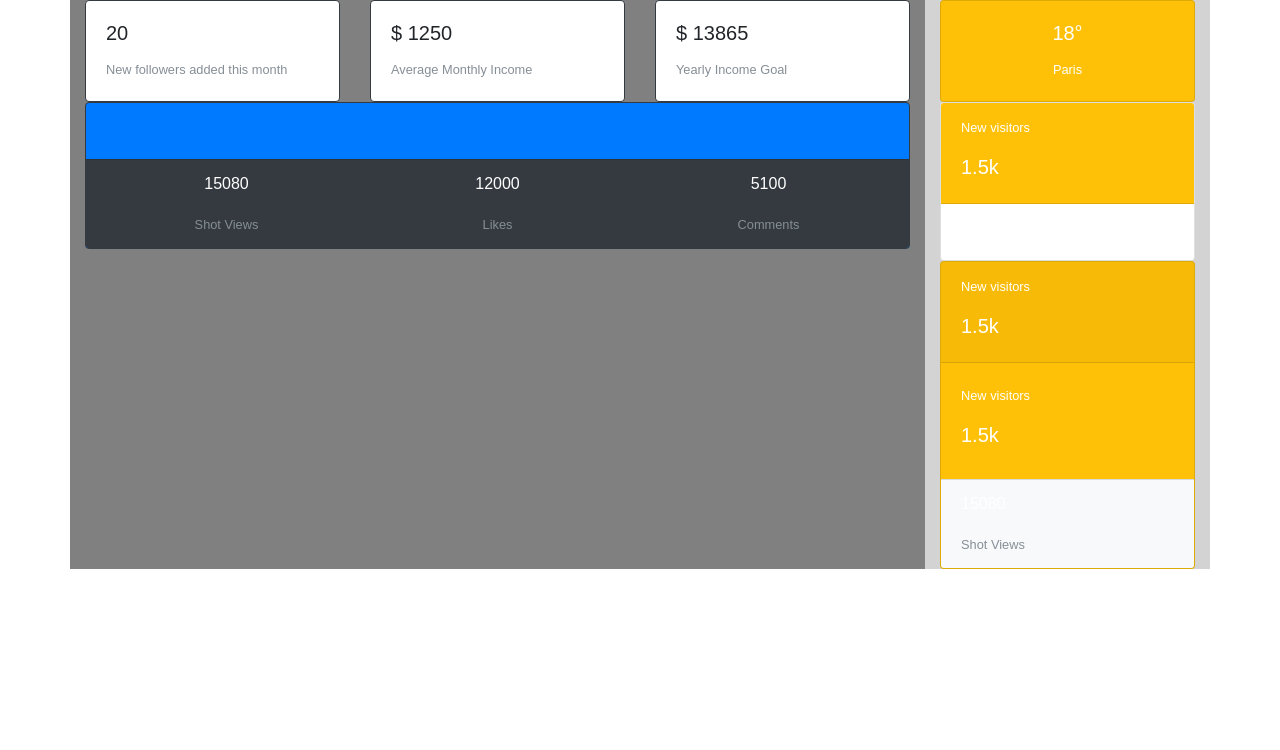
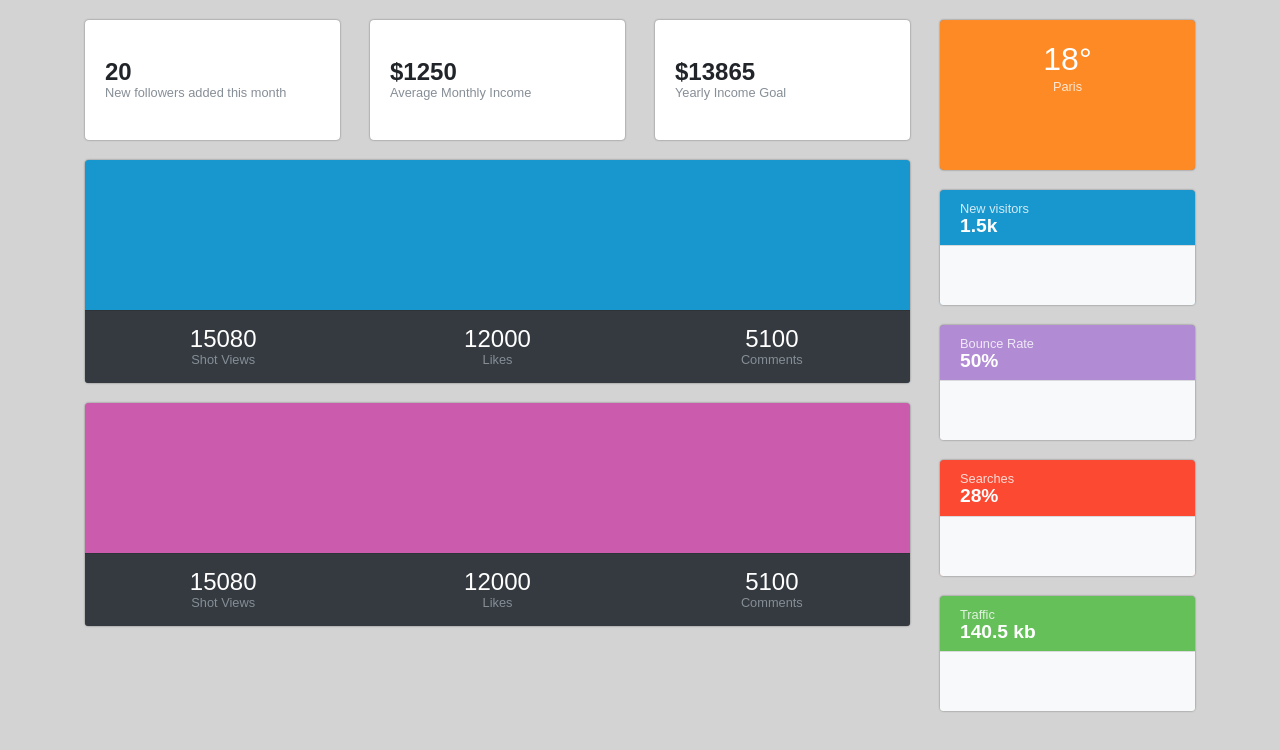
Before and after one commit to brimarq/react-components-panels, a React app: page / in a window 1280 px wide. Built offline with nearby package versions, Linux system fonts and the light colour scheme.

Commit message:
updated layout

```diff
--- a/src/app/App.css
+++ b/src/app/App.css
@@ -1,5 +1,10 @@
+body {
+  background-color: lightgrey;
+}
+
 .App {
   text-align: center;
+  margin: 20px 0px;
 }
 
 .App-logo {
@@ -26,3 +31,9 @@
   from { transform: rotate(0deg); }
   to { transform: rotate(360deg); }
 }
+
+div.card {
+  border: none;
+  box-shadow: 0px 0px 2px rgba(0, 0, 0, 0.5);
+  line-height: 1;
+}
--- a/src/components/main-content/main-content.css
+++ b/src/components/main-content/main-content.css
@@ -1,3 +1,39 @@
-.main-content {
-  background-color: gray;
+.main-content .card-deck .card {
+  margin-bottom: 20px;
+  line-height: 1;
 }
+
+.main-content .card-deck .card .card-body {
+  padding: 40px 20px;
+}
+
+.main-content .card-deck .card .card-body .card-title {
+  font-weight: bold;
+  font-size: 1.5em;
+}
+
+.main-content .card-deck .card .card-title {
+  margin-bottom: 0px;
+}
+
+.main-content .widecards .card {
+  margin-bottom: 20px;
+}
+
+
+
+.main-content .widecards .card .card-body {
+  height: 150px;
+}
+
+.main-content .widecards .card .card-footer .card-title {
+  font-size: 1.5em;
+}
+
+.main-content .widecards div.card:first-child {
+  background-color: #1897CE;
+}
+
+.main-content .widecards div.card:last-child {
+  background-color: #CB5CAD;
+}
--- a/src/components/main-content/main-content.js
+++ b/src/components/main-content/main-content.js
@@ -1,5 +1,6 @@
 import React, {Component} from 'react';
 import './main-content.css';
+import Panel from '../panel/panel';
 
 class MainContent extends Component {
   render() {
@@ -8,50 +9,72 @@ class MainContent extends Component {
 
         <div className="card-deck">
 
-          <div className="card text-left border-dark">
+          <div className="card text-left">
             <div className="card-body">
-              <h5 className="card-title">20</h5>
+              <p className="card-title">20</p>
               <p className="card-text"><small className="text-muted">New followers added this month</small></p>
             </div>
           </div>
 
-          <div className="card text-left border-dark">
+          <div className="card text-left">
             <div className="card-body">
-              <h5 className="card-title">$ 1250</h5>
+              <p className="card-title">$1250</p>
               <p className="card-text"><small className="text-muted">Average Monthly Income</small></p>
             </div>
           </div>
 
-          <div className="card text-left border-dark">
+          <div className="card text-left">
             <div className="card-body">
-              <h5 className="card-title">$ 13865</h5>
+              <p className="card-title">$13865</p>
               <p className="card-text"><small className="text-muted">Yearly Income Goal</small></p>
             </div>
           </div>
 
         </div> {/* .card-deck */}
 
-        <div className="card text-center bg-primary border-dark">
-          <div className="card-body">
-            <p></p>
-          </div>
-          <div className="card-footer text-white bg-dark">
+        <div className="widecards">
+          <div className="card text-center">
+            <div className="card-body"></div>
+            <div className="card-footer text-white bg-dark p-3">
               <div className="row">
                 <div className="col">
-                <p className="card-text">15080</p>
+                  <p className="card-title mb-0">15080</p>
                   <p className="card-text"><small className="text-muted">Shot Views</small></p>
                 </div>
                 <div className="col">
-                <p className="card-text">12000</p>
+                  <p className="card-title mb-0">12000</p>
                   <p className="card-text"><small className="text-muted">Likes</small></p>
                 </div>
                 <div className="col">
-                <p className="card-text">5100</p>
+                  <p className="card-title mb-0">5100</p>
                   <p className="card-text"><small className="text-muted">Comments</small></p>
                 </div>
               </div>
             </div>
           </div>
+
+          <div className="card text-center">
+            <div className="card-body"></div>
+            <div className="card-footer text-white bg-dark p-3">
+              <div className="row">
+                <div className="col">
+                  <p className="card-title mb-0">15080</p>
+                  <p className="card-text"><small className="text-muted">Shot Views</small></p>
+                </div>
+                <div className="col">
+                  <p className="card-title mb-0">12000</p>
+                  <p className="card-text"><small className="text-muted">Likes</small></p>
+                </div>
+                <div className="col">
+                  <p className="card-title mb-0">5100</p>
+                  <p className="card-text"><small className="text-muted">Comments</small></p>
+                </div>
+              </div>
+            </div>
+          </div>
+
+        </div>
+
 
 
       </div>
--- /dev/null
+++ b/src/components/panel/panel.js
@@ -0,0 +1,12 @@
+import React, {Component} from 'react';
+import './panel.css';
+
+class Panel extends Component {
+  render() {
+    return (
+      <div className="col-sm-3 sidebar"></div>
+    );
+  }
+}
+
+export default Panel;
--- a/src/components/sidebar/sidebar.css
+++ b/src/components/sidebar/sidebar.css
@@ -1,3 +1,65 @@
 .sidebar {
-  background-color: lightgrey;
+
 }
+
+.sidebar .card {
+  color: white;
+  text-align: left;
+  margin-bottom: 20px;
+}
+
+.sidebar .card.stats .card-body .card-title {
+  margin-bottom: 0;
+  font-weight: normal;
+  color: rgba(255, 255, 255, 0.8);
+}
+
+.sidebar .card.stats .card-text {
+  font-size: 1.2em;
+  font-weight: bold;
+}
+
+.sidebar .card.stats .card-body {
+  padding-top: 10px;
+  padding-bottom: 10px;
+}
+
+.sidebar .card.stats div.card-footer {
+  height: 60px;
+}
+
+.sidebar .card.weather {
+  background-color: #FD8A25;
+  text-align: center;
+  height: 150px;
+}
+
+.sidebar .card.weather .card-body .card-title {
+  font-size: 2em;
+  font-weight: normal;
+  margin-bottom: 0;
+}
+
+.sidebar .card.weather .card-body .card-text {
+  color: rgba(255, 255, 255, 0.8);
+}
+
+.sidebar .card.new-visitors {
+  background-color: #1897CE;
+}
+
+.sidebar .card.bounce-rate {
+  background-color: #B18CD4;
+}
+
+.sidebar .card.searches {
+  background-color: #FC4A32;
+}
+
+.sidebar .card.traffic {
+  background-color: #66C05A;
+}
+
+.sidebar .card .card-footer {
+  height: 50px;
+}
--- a/src/components/sidebar/sidebar.js
+++ b/src/components/sidebar/sidebar.js
@@ -1,40 +1,48 @@
 import React, {Component} from 'react';
 import './sidebar.css';
+import Panel from '../panel/panel';
 
 class Sidebar extends Component {
   render() {
     return (
       <div className="col-sm-3 sidebar">
-        <div className="card text-white bg-warning">
+        <div className="card weather">
           <div className="card-body">
             <h5 className="card-title">18°</h5>
             <p className="card-text"><small>Paris</small></p>
           </div>
         </div>
 
-        <div className="card text-white text-left">
-          <div className="card-header bg-warning">
-            <p className="card-text"><small>New visitors</small></p>
-            <h5 className="card-title">1.5k</h5>
+        <div className="card stats new-visitors">
+          <div className="card-body">
+            <p className="card-title"><small>New visitors</small></p>
+            <p className="card-text">1.5k</p>
           </div>
-          <div className="card-body">
-            <p></p>
-          </div>
+          <div className="card-footer bg-light"></div>
         </div>
 
-        <div className="card text-white text-left bg-warning">
-          <div className="card-header ">
-            <p className="card-text"><small>New visitors</small></p>
-            <h5 className="card-title">1.5k</h5>
+        <div className="card stats bounce-rate">
+          <div className="card-body">
+            <p className="card-title"><small>Bounce Rate</small></p>
+            <p className="card-text">50%</p>
           </div>
+          <div className="card-footer bg-light"></div>
+        </div>
+
+        <div className="card stats searches">
           <div className="card-body">
-            <p className="card-text"><small>New visitors</small></p>
-            <h5 className="card-title">1.5k</h5>
+            <p className="card-title"><small>Searches</small></p>
+            <p className="card-text">28%</p>
           </div>
-          <div className="card-footer text-white bg-light">
-            <p className="card-text">15080</p>
-            <p className="card-text"><small className="text-muted">Shot Views</small></p>
+          <div className="card-footer bg-light"></div>
+        </div>
+
+        <div className="card stats traffic">
+          <div className="card-body">
+            <p className="card-title"><small>Traffic</small></p>
+            <p className="card-text">140.5 kb</p>
           </div>
+          <div className="card-footer bg-light"></div>
         </div>
 
       </div>
```
Also changed, not shown: src/components/panel/panel.css (added). Lines whose indentation alone changed are shown as unchanged.
